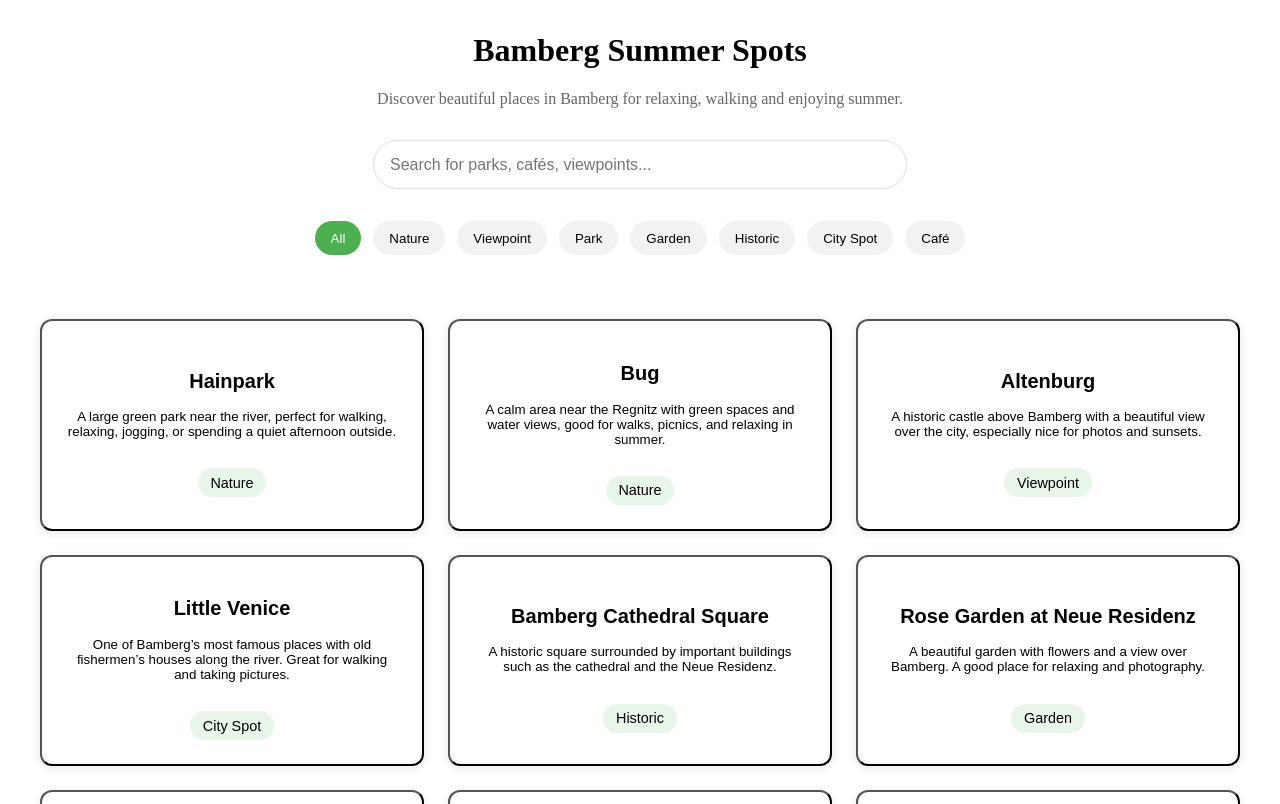
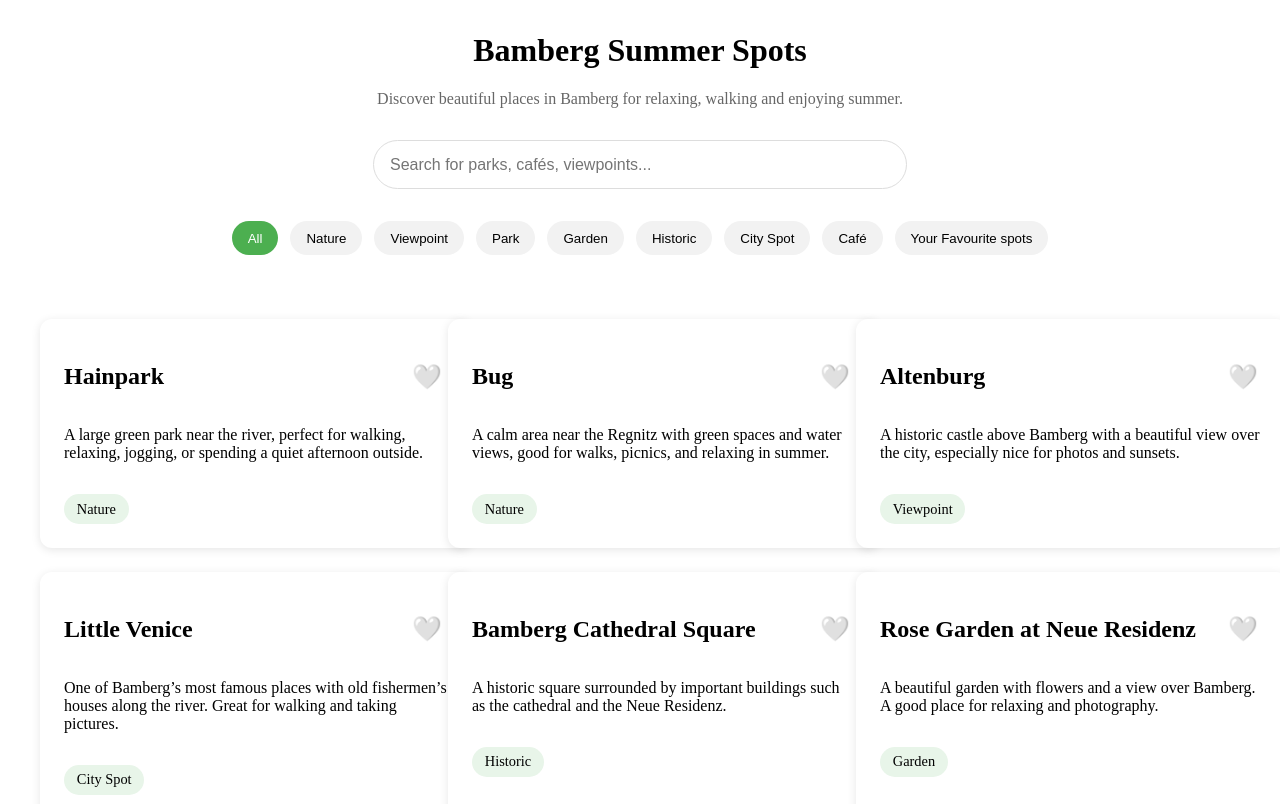
Before and after one commit to Naschkatzee/Web-Tech-Project, a SvelteKit app in the folder bamberg-summer-spots/: page / in a window 1280 px wide. Shown: the top 804 px of the page. Built offline with nearby package versions, Linux system fonts and the light colour scheme.

Commit message:
Added favourite category

```diff
--- /dev/null
+++ b/bamberg-summer-spots/src/lib/components/LocationCard.svelte
@@ -0,0 +1,84 @@
+<script>
+	import { goto } from '$app/navigation';
+	import { favorites } from '$lib/stores/favourites.js';
+
+	let { location } = $props();
+
+	let isFavorite = $derived($favorites.includes(location.id));
+
+	function toggleFavorite(event) {
+		event.stopPropagation();
+		favorites.toggle(location.id);
+	}
+</script>
+
+<div
+	class="card"
+	role="button"
+	tabindex="0"
+	onclick={() => goto(`/locations/${location.id}`)}
+	onkeydown={(event) => {
+		if (event.key === 'Enter') {
+			goto(`/locations/${location.id}`);
+		}
+	}}
+>
+<div class="card-header">
+	<h2>{location.name}</h2>
+
+<button
+	class="favorite"
+	type="button"
+	onclick={toggleFavorite}
+>
+	{isFavorite ? '❤️' : '🤍'}
+</button>
+</div>
+
+	<p>{location.description}</p>
+
+	<span class="category">
+		{location.category}
+	</span>
+</div>
+
+<style>
+	.card {
+		cursor: pointer;
+		border: none;
+		width: 100%;
+		text-align: left;
+		background: white;
+		padding: 1.5rem;
+		border-radius: 12px;
+		box-shadow: 0 2px 10px rgba(0,0,0,0.1);
+		transition: transform 0.2s;
+	}
+
+	.card:hover {
+		transform: translateY(-4px);
+	}
+
+	.card-header {
+		display: flex;
+		justify-content: space-between;
+		align-items: center;
+		gap: 1rem;
+	}
+
+	.favorite {
+        border: none;
+        background: transparent;
+        font-size: 1.5rem;
+        cursor: pointer;
+    }
+
+	.category {
+		display: inline-block;
+		background: #e8f5e9;
+		padding: 0.4rem 0.8rem;
+		border-radius: 999px;
+		margin-top: 1rem;
+		font-size: 0.9rem;
+	}
+</style>
--- /dev/null
+++ b/bamberg-summer-spots/src/lib/stores/favourites.js
@@ -0,0 +1,34 @@
+import { writable } from 'svelte/store';
+import { browser } from '$app/environment';
+
+function createFavoritesStore() {
+	const initial =
+		browser && localStorage.getItem('favorites')
+			? JSON.parse(localStorage.getItem('favorites'))
+			: [];
+
+	const { subscribe, update } = writable(initial);
+
+	return {
+		subscribe,
+
+		toggle(id) {
+			update((favorites) => {
+				const updated = favorites.includes(id)
+					? favorites.filter((fav) => fav !== id)
+					: [...favorites, id];
+
+				if (browser) {
+					localStorage.setItem(
+						'favorites',
+						JSON.stringify(updated)
+					);
+				}
+
+				return updated;
+			});
+		}
+	};
+}
+
+export const favorites = createFavoritesStore();
--- a/bamberg-summer-spots/src/routes/+page.svelte
+++ b/bamberg-summer-spots/src/routes/+page.svelte
@@ -1,6 +1,8 @@
 <script>
 	import { locations } from '$lib/data/locations.js';
     import { goto } from '$app/navigation';
+    import LocationCard from '$lib/components/LocationCard.svelte';
+    import { favorites } from '$lib/stores/favourites.js';
 
 	let searchTerm = $state('');
 
@@ -13,6 +15,7 @@
 
 		    const matchesCategory =
                 selectedCategory === 'All' ||
+                (selectedCategory === 'Your Favourite spots' && $favorites.includes(location.id)) ||
                 location.category === selectedCategory;
 
 		    return matchesSearch && matchesCategory;
@@ -27,7 +30,8 @@
 	'Garden',
 	'Historic',
 	'City Spot',
-	'Café'
+	'Café',
+    'Your Favourite spots'
     ];
 
     let selectedCategory = $state('All');
@@ -60,17 +64,7 @@
 
 <div class="locations-grid">
 	{#each filteredLocations as location}
-		<button
-            class="card"
-            onclick={() => goto(`/locations/${location.id}`)}
-            >
-			<h2>{location.name}</h2>
-			<p>{location.description}</p>
-
-			<span class="category">
-				{location.category}
-			</span>
-		</button>
+	<LocationCard {location} />
     {/each}
 </div>
 
@@ -149,4 +143,6 @@
         background: #4caf50;
         color: white;
     }
+
+
 </style>
--- a/bamberg-summer-spots/src/routes/locations/[id]/+page.svelte
+++ b/bamberg-summer-spots/src/routes/locations/[id]/+page.svelte
@@ -1,6 +1,7 @@
 <script>
 	import { page } from '$app/state';
 	import { locations } from '$lib/data/locations.js';
+
 
 	const location = locations.find(
 		(item) => item.id === Number(page.params.id)
```
Lines whose indentation alone changed are shown as unchanged.
